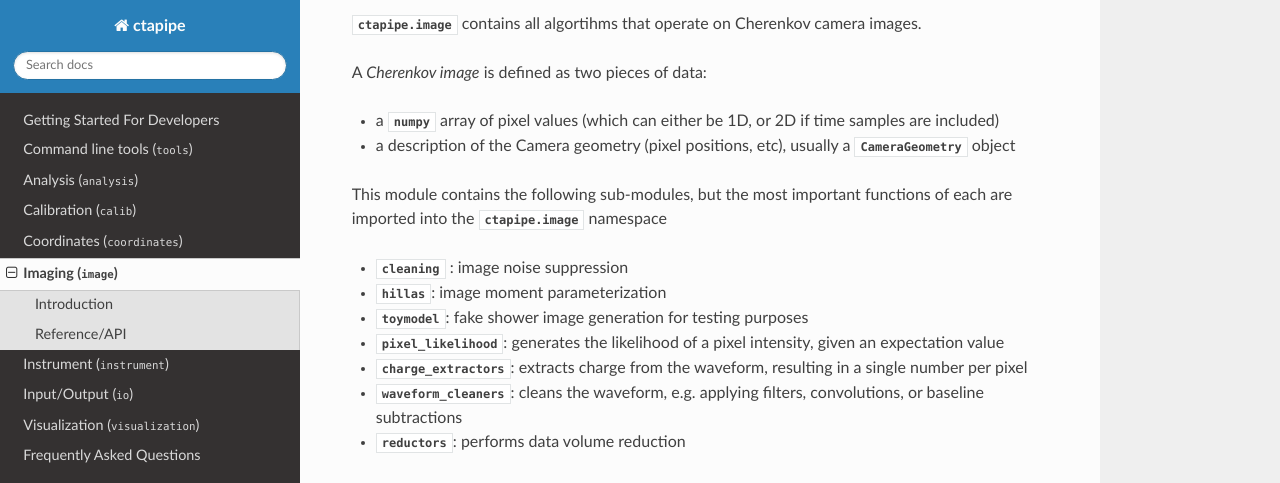
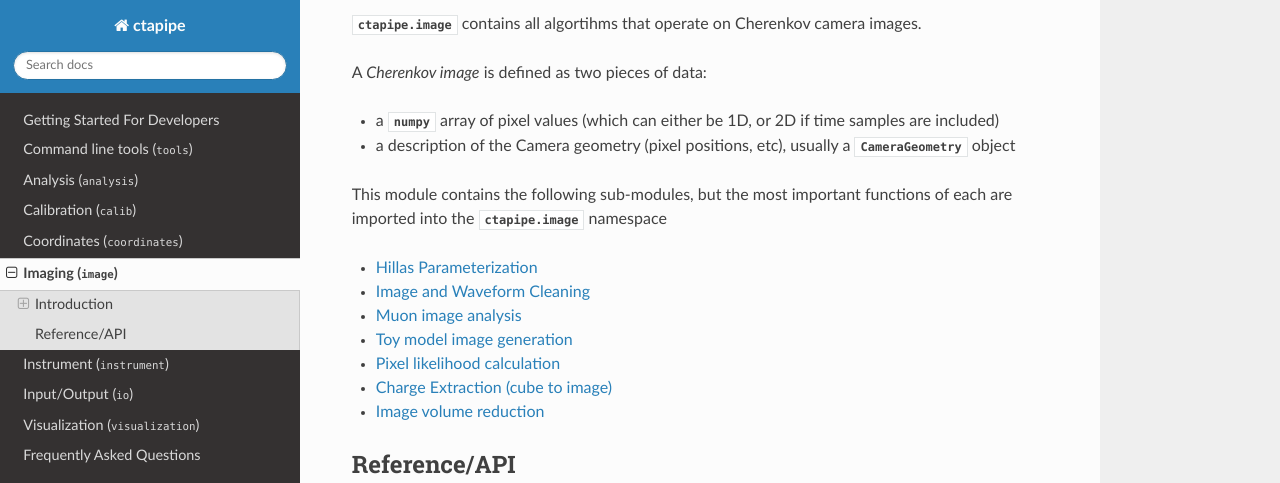
Before and after one commit to cta-observatory/ctapipe, a Sphinx documentation site: the page built from docs/image/index.rst, in a window 1280 px wide and 1400 px high, scrolled down 209 px. Shown: the top 483 px of the window. Built offline with Sphinx 7.4.7 and the Read the Docs theme 2.0.0, drawn with Linux system fonts in a browser that asks for light colours; pages that are not in the unit, such as notebooks, are missing from menus; the version number could not be read and is left out; some of the changed text lies outside the part shown.

Commit message:
update to image documentation
- broke into sub-modules
- updated some examples

```diff
--- a/docs/image/index.rst
+++ b/docs/image/index.rst
@@ -19,13 +19,19 @@ A *Cherenkov image* is defined as two pieces of data:
 
 This module contains the following sub-modules, but the most important functions of each are imported into the `ctapipe.image` namespace
 
-* `cleaning` : image noise suppression
-* `hillas`: image moment parameterization
-* `toymodel`: fake shower image generation for testing purposes
-* `pixel_likelihood`: generates the likelihood of a pixel intensity, given an expectation value
-* `charge_extractors`: extracts charge from the waveform, resulting in a single number per pixel
-* `waveform_cleaners`: cleans the waveform, e.g. applying filters, convolutions, or baseline subtractions
-* `reductors`: performs data volume reduction
+.. toctree::
+  :maxdepth: 1
+  :glob:
+
+  hillas
+  cleaning
+  muon
+  toymodel
+  pixel_likelihood
+  charge_extractors
+  reductors
+
+
 
 Reference/API
 =============
@@ -33,41 +39,3 @@ Reference/API
 
 .. automodapi:: ctapipe.image
     :no-inheritance-diagram:
-
-------------------------------
-
-.. automodapi:: ctapipe.image.toymodel
-    :no-inheritance-diagram:
-
-.. plot:: image/image_example.py
-    :include-source:
-
-
-------------------------------
-
-
-.. automodapi:: ctapipe.image.hillas
-
-------------------------------
-
-.. automodapi:: ctapipe.image.cleaning
-
-An example of image cleaning and dilation:
-
-.. image:: dilate.png
-
-------------------------------
-
-.. automodapi:: ctapipe.image.pixel_likelihood
-
-------------------------------
-
-.. automodapi:: ctapipe.image.charge_extractors
-
-------------------------------
-
-.. automodapi:: ctapipe.image.waveform_cleaning
-
-------------------------------
-
-.. automodapi:: ctapipe.image.reductors
```
Also changed, not shown: docs/image/charge_extractors.rst (added, +10 -0 lines), docs/image/cleaning.rst (added, +25 -0 lines), docs/image/hillas.rst (added, +8 -0 lines), docs/image/muon.rst (added, +9 -0 lines), docs/image/pixel_likelihood.rst (added, +8 -0 lines), docs/image/reductors.rst (added, +9 -0 lines), docs/image/toymodel.rst (added, +9 -0 lines), 5 other files.
